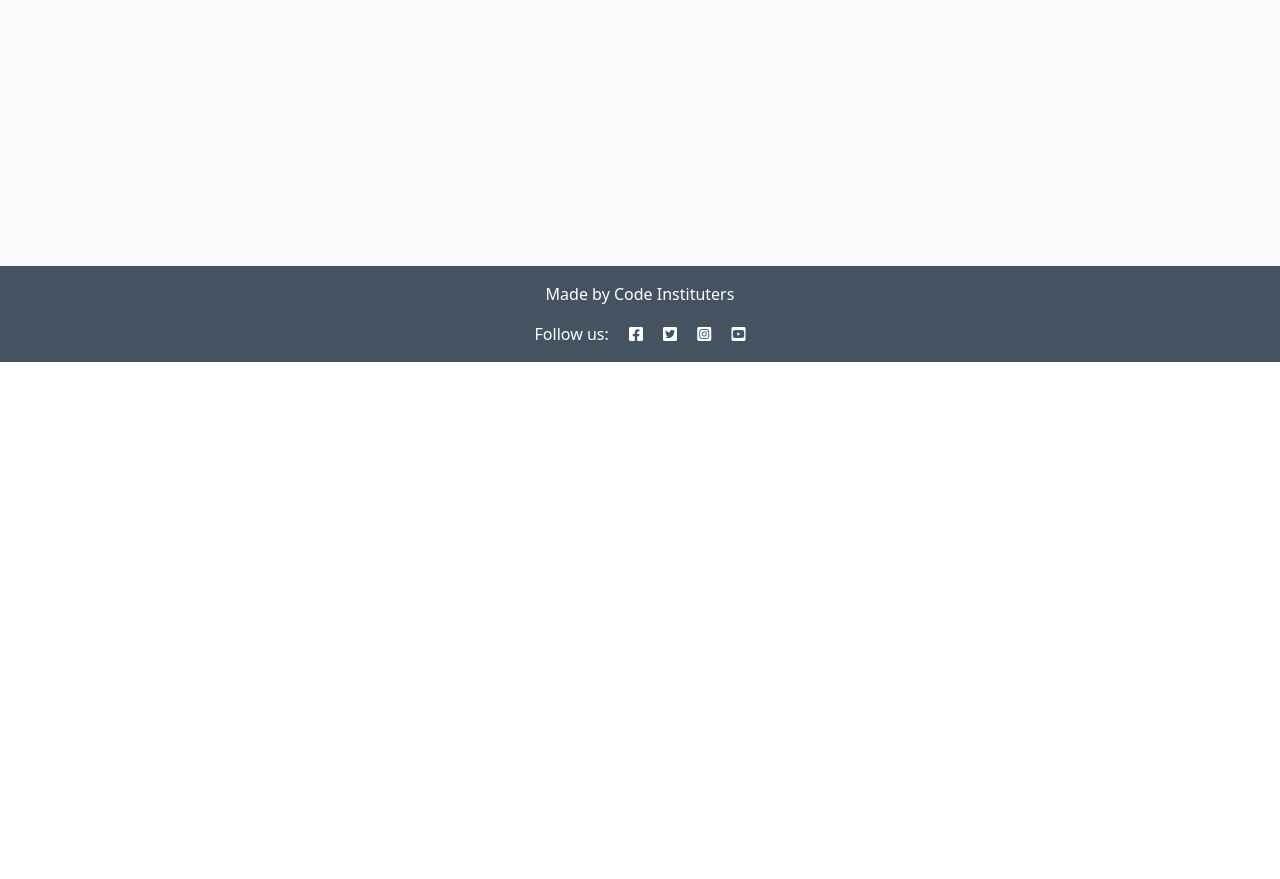
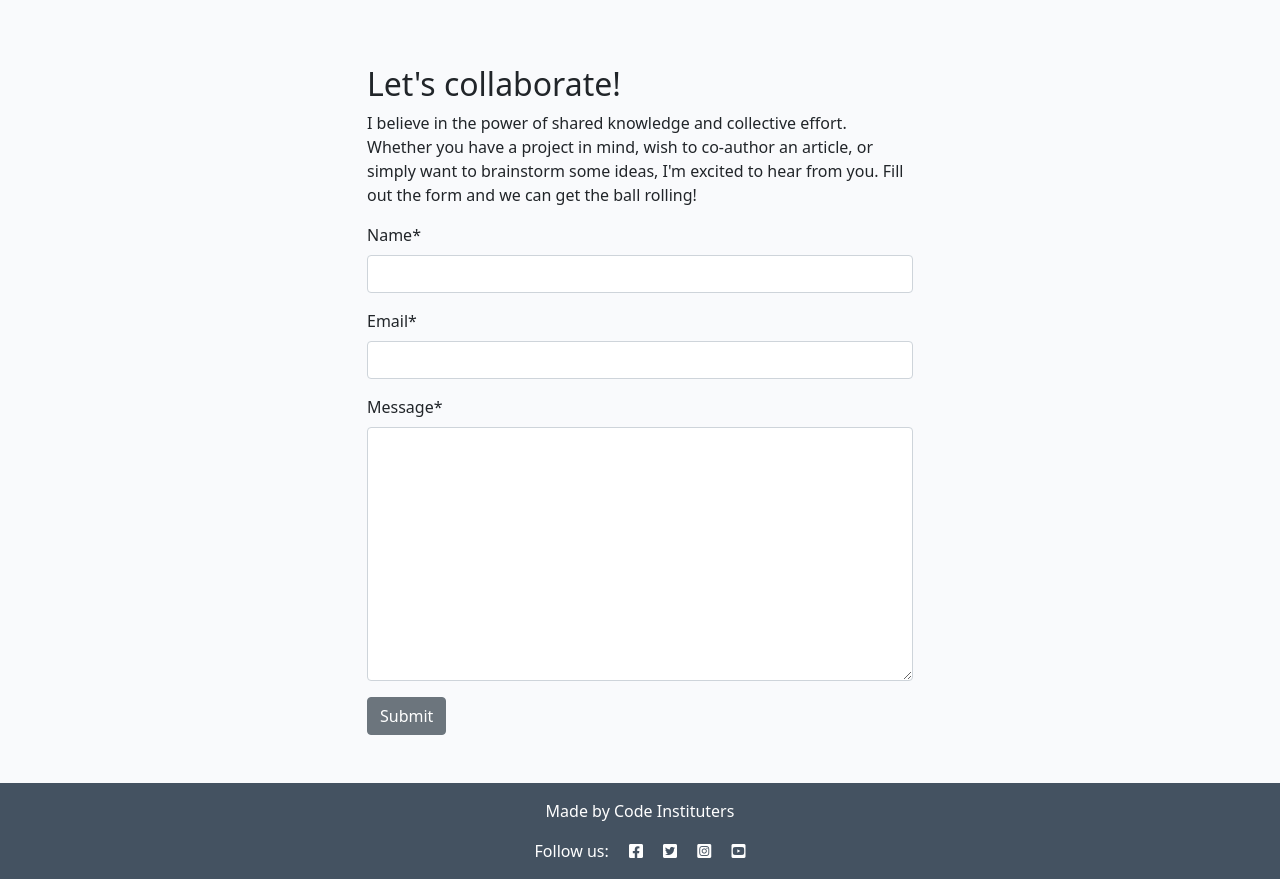
Before and after one commit to daswinkelmann/codestar_blog, a Django app: page /about/ in a window 1280 px wide. Shown: the part 438-1317 px from the top of the page. Before the commit the page ends 800 px from the top, so only its background shows below. Run offline with Django 4.2, Linux system fonts and the light colour scheme; data that the repository does not hold is empty; parts of the project's set-up code (start-up, migrations or seed data) failed here and were passed over; some libraries are stand-ins or nearby versions.

Commit message:
adding collaborate form

```diff
--- /dev/null
+++ b/about/forms.py
@@ -0,0 +1,8 @@
+from .models import CollaborateRequest
+from django import forms
+
+
+class CollaborateForm(forms.ModelForm):
+    class Meta:
+        model = CollaborateRequest
+        fields = ('name', 'email', 'message')
--- a/about/models.py
+++ b/about/models.py
@@ -8,3 +8,14 @@ class About(models.Model):
 
     def __str__(self):
         return self.title
+
+
+
+class CollaborateRequest(models.Model):
+    name = models.CharField(max_length=200)
+    email = models.EmailField()
+    message = models.TextField()
+    read = models.BooleanField(default=False)
+
+    def __str__(self):
+        return f"Collaboration request from {self.name}"
--- a/about/templates/about/about.html
+++ b/about/templates/about/about.html
@@ -1,23 +1,43 @@
 {% extends 'base.html' %}
+{% load static %}
+{% load crispy_forms_tags %}
+
 {% block content %}
-{% load static %}
 <div class="container mt-5">
     <div class="row">
-        <div class="col-4 text-center">
+        <div class="col-12 col-md-4 text-center">
             <img src="{% static 'images/nobody.jpg' %}" width="75%">
         </div>
-        <div class="col-8">
-            <!-- Title goes between these h2 tags -->
+        <div class="col-12 col-md-8">
             <h2>{{ about.title }}</h2>
-            <!-- Content goes directly underneath this -->
             {{ about.content | safe }}
         </div>
     </div>
     <div class="row">
         <div class="col text-right">
-            <!-- Updated on field goes in here -->
-            <p class="text-end"><em>Updated on: {{ about.updated_on }}</em></p>
+          <!-- Updated on field goes in here -->
+
+          <p class="text-end"><em>Updated on: {{ about.updated_on }}</em></p>
         </div>
-      </div>
+    </div>
+    <div class="row justify-content-center">
+        <div class="col-12 col-md-6 my-5">
+            <h2>Let's collaborate!</h2>
+            <p>I believe in the power of shared knowledge and collective effort.
+                Whether you have a project in mind, wish to co-author
+                an article, or simply want to brainstorm some ideas,
+                I'm excited to hear from you. Fill out the form
+                and we can get the ball rolling!</p>
+
+            <!-- add your form here. Your submit button should
+                                have the classes of btn, btn-secondary -->
+            <form method="post">
+                {{ collaborate_form | crispy }}
+                {% csrf_token %}
+                <button class="btn btn-secondary"
+                    type="submit">Submit</button>
+            </form>
+        </div>
+    </div>
 </div>
 {% endblock content %}
--- a/about/views.py
+++ b/about/views.py
@@ -1,5 +1,6 @@
 from django.shortcuts import render
 from .models import About
+from .forms import CollaborateForm
 
 # Create your views here.
 def about_me(request):
@@ -7,9 +8,10 @@ def about_me(request):
     Renders the About page
     """
     about = About.objects.all().order_by('-updated_on').first()
+    collaborate_form = CollaborateForm()
 
     return render(
         request,
         "about/about.html",
-        {"about": about},
+        {"about": about, "collaborate_form": collaborate_form,},
     )
```
Also changed, not shown: about/admin.py (+15 -1 lines).
